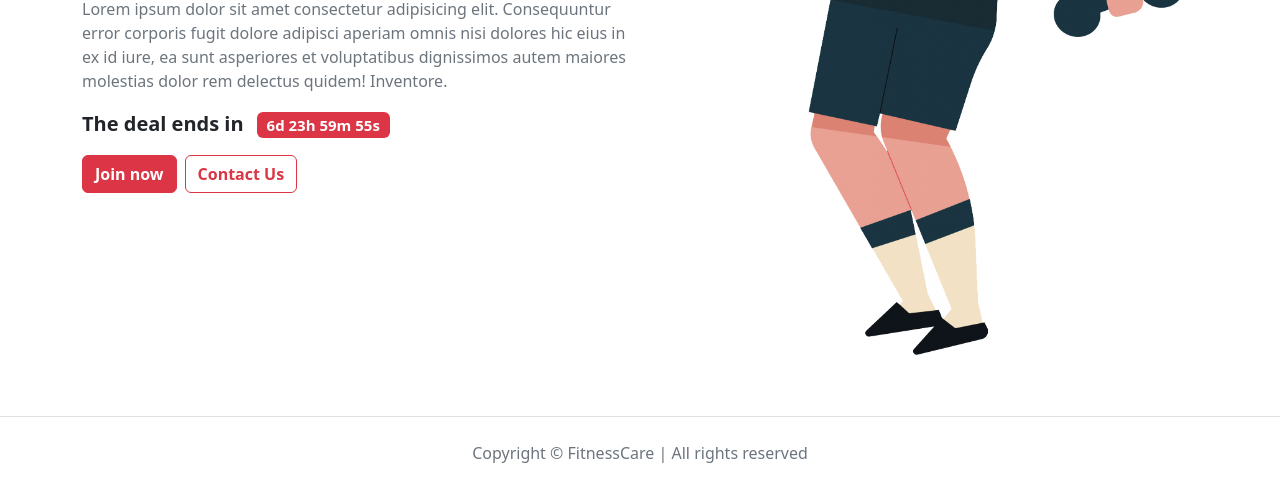
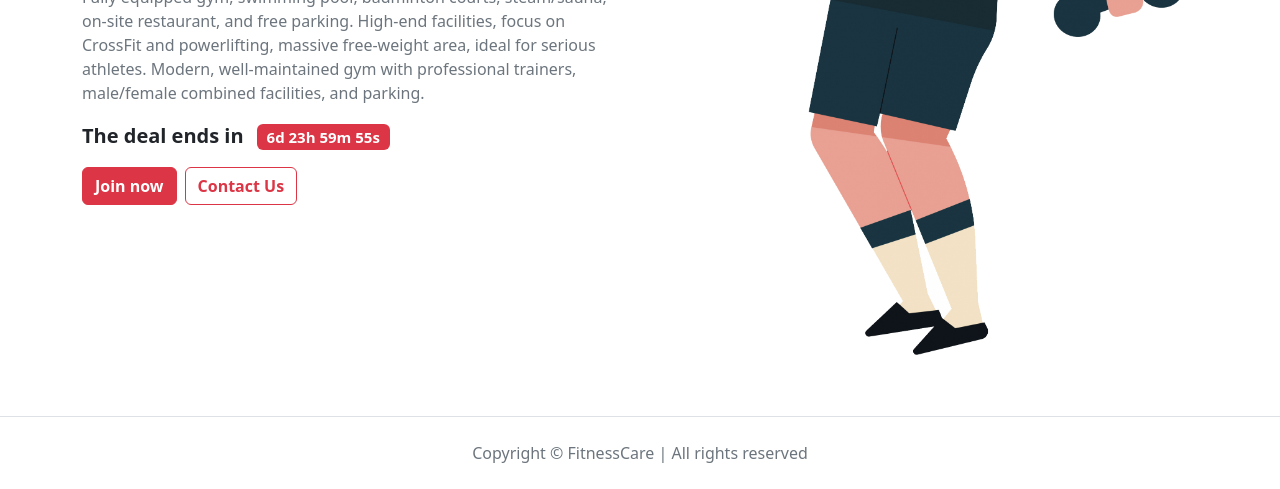
Before and after one commit to sibly-sadik/FitnessCare, a plain HTML site: page index.html in a window 1280 px wide. Shown: the part 602-1091 px from the top of the page. Drawn offline with nearby package versions, Linux system fonts and the light colour scheme.

Commit message:
Enhance gym description in index.html
Updated the hero section to include more details about the gym facilities and services offered.

```diff
--- a/index.html
+++ b/index.html
@@ -52,9 +52,11 @@
           <h1 class="fw-bold text-dark mb-3">The best fitness Gym in the town is here</h1>
 
           <p class="text-secondary">
-            Lorem ipsum dolor sit amet consectetur adipisicing elit. Consequuntur error corporis fugit dolore adipisci
-            aperiam omnis nisi dolores hic eius in ex id iure, ea sunt asperiores et voluptatibus dignissimos autem
-            maiores molestias dolor rem delectus quidem! Inventore.
+            Fully equipped gym, swimming pool, badminton courts, steam/sauna, on-site restaurant, and free parking.
+            High-end facilities, focus on CrossFit and powerlifting, massive free-weight area,
+            ideal for serious athletes. Modern, well-maintained gym with professional trainers,
+            male/female combined facilities, and parking.
+
           </p>
 
           <p class="fs-5 fw-bold mt-3">
```
